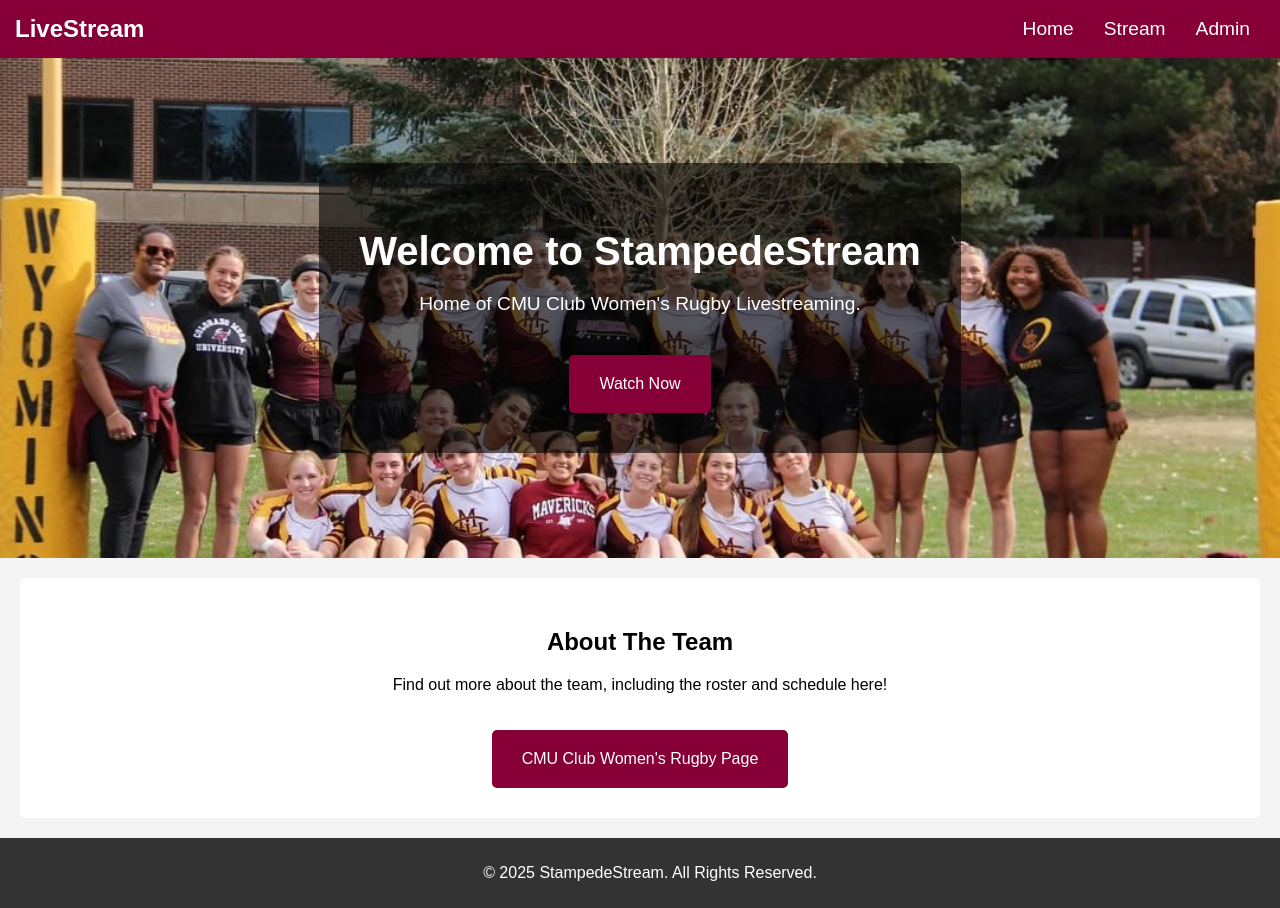
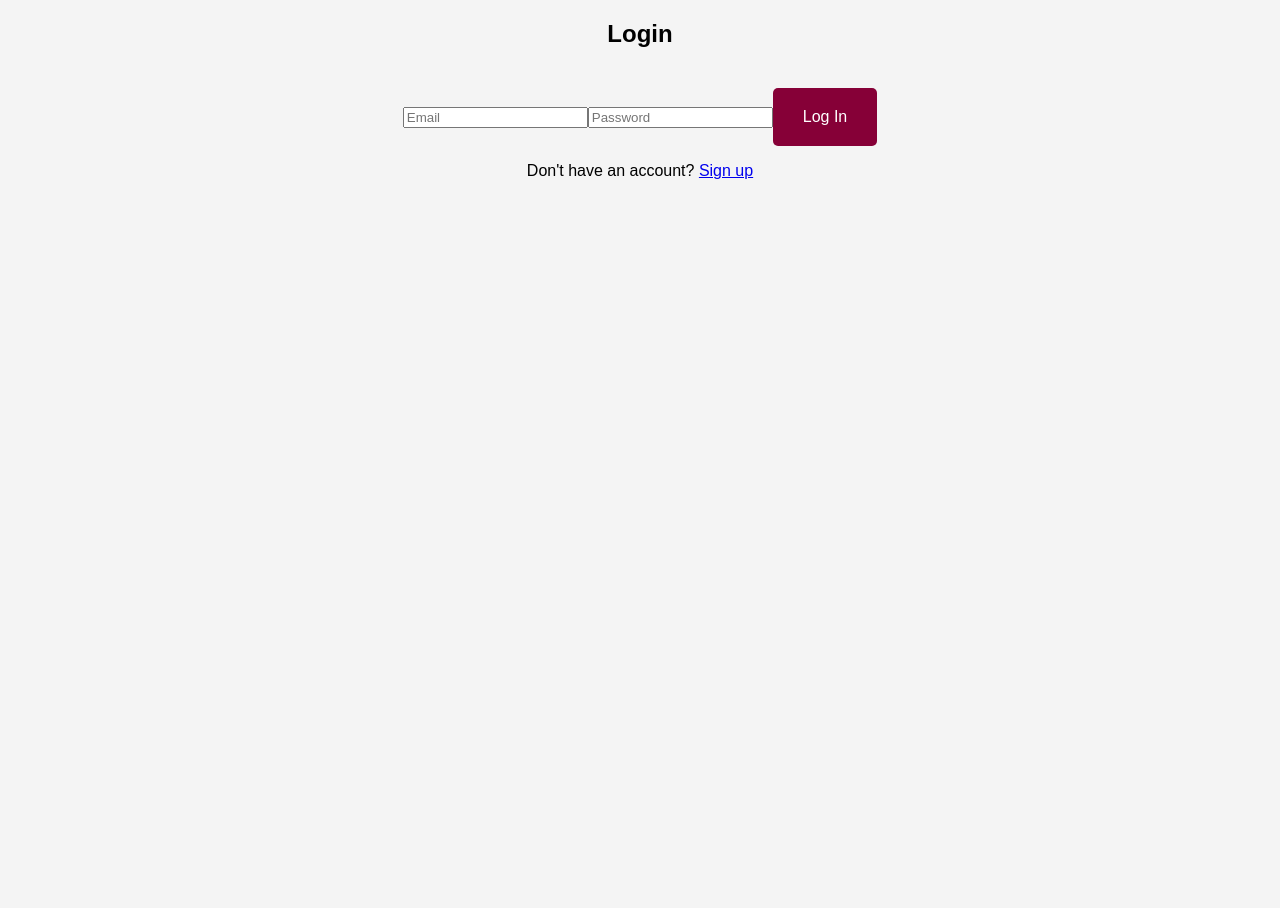
Before and after one commit to ortiz-carlos/LivestreamAppTest, a React (Create React App) app in the folder frontend/livestream-app/: page / in a window 1280 px wide. After the commit the page ends 800 px from the top, so only its background shows below. Built offline with nearby package versions, Linux system fonts and the light colour scheme.

Commit message:
user login system 90% done

```diff
--- a/frontend/livestream-app/src/App.jsx
+++ b/frontend/livestream-app/src/App.jsx
@@ -3,14 +3,19 @@ import { BrowserRouter as Router, Routes, Route } from 'react-router-dom';
 import HomePage from './pages/HomePage';
 import StreamPage from './pages/StreamPage';
 import AdminPage from './pages/AdminPage';
+import RegisterPage from './pages/RegisterPage';
+import LoginPage from './pages/LoginPage';
 
 const App = () => {
   return (
     <Router>
       <Routes>
-        <Route path="/" element={<HomePage />} />
+        <Route path="/" element={<LoginPage />} />
+        <Route path="/home" element={<HomePage />} />
         <Route path="/stream" element={<StreamPage />} />
         <Route path="/admin" element={<AdminPage />} />
+        <Route path="/register" element={<RegisterPage />} />
+        <Route path="/login" element={<LoginPage />} />
       </Routes>
     </Router>
   );
--- a/frontend/livestream-app/src/index.js
+++ b/frontend/livestream-app/src/index.js
@@ -3,11 +3,14 @@ import ReactDOM from 'react-dom/client';
 import './index.css';
 import App from './App';
 import reportWebVitals from './reportWebVitals';
+import { AuthProvider } from './AuthContext';  // ✅ Import AuthProvider
 
 const root = ReactDOM.createRoot(document.getElementById('root'));
 root.render(
   <React.StrictMode>
-    <App />
+    <AuthProvider> {/* ✅ Wrap your app in AuthProvider */}
+      <App />
+    </AuthProvider>
   </React.StrictMode>
 );
 
```
